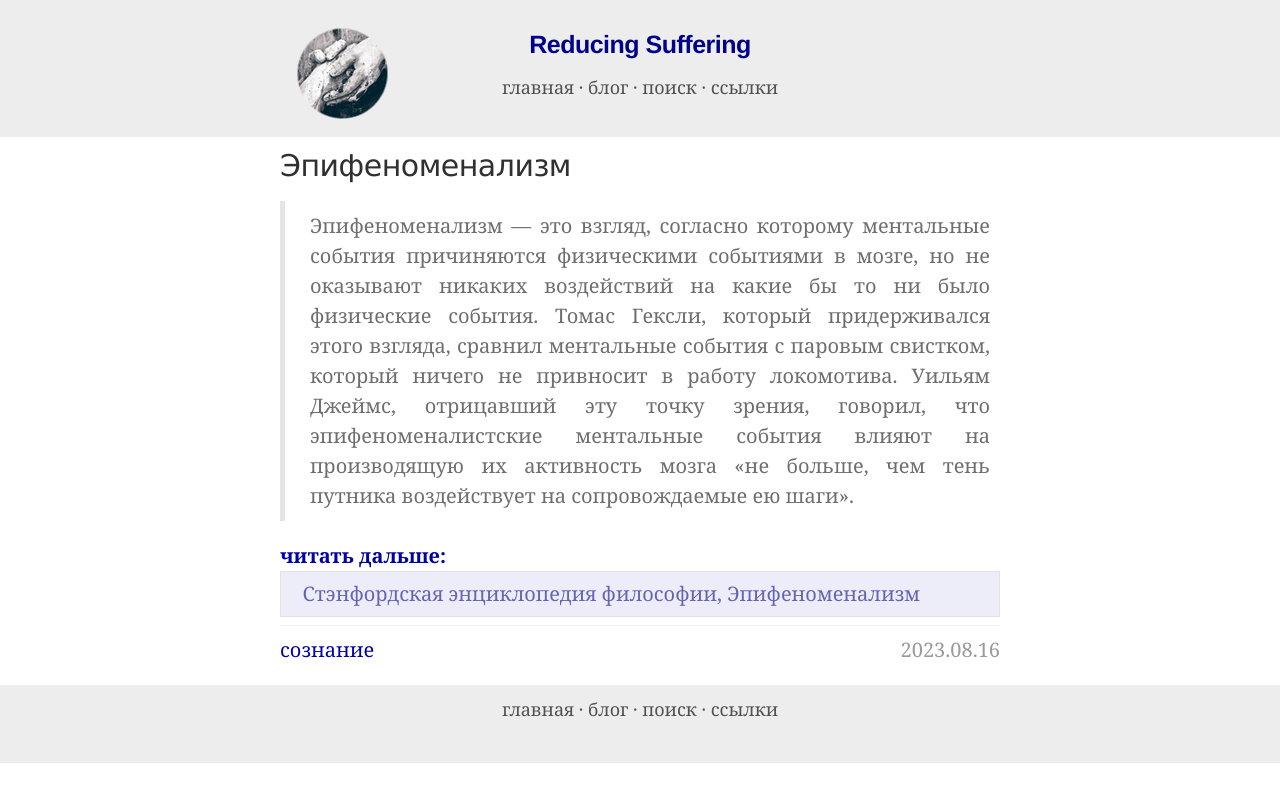
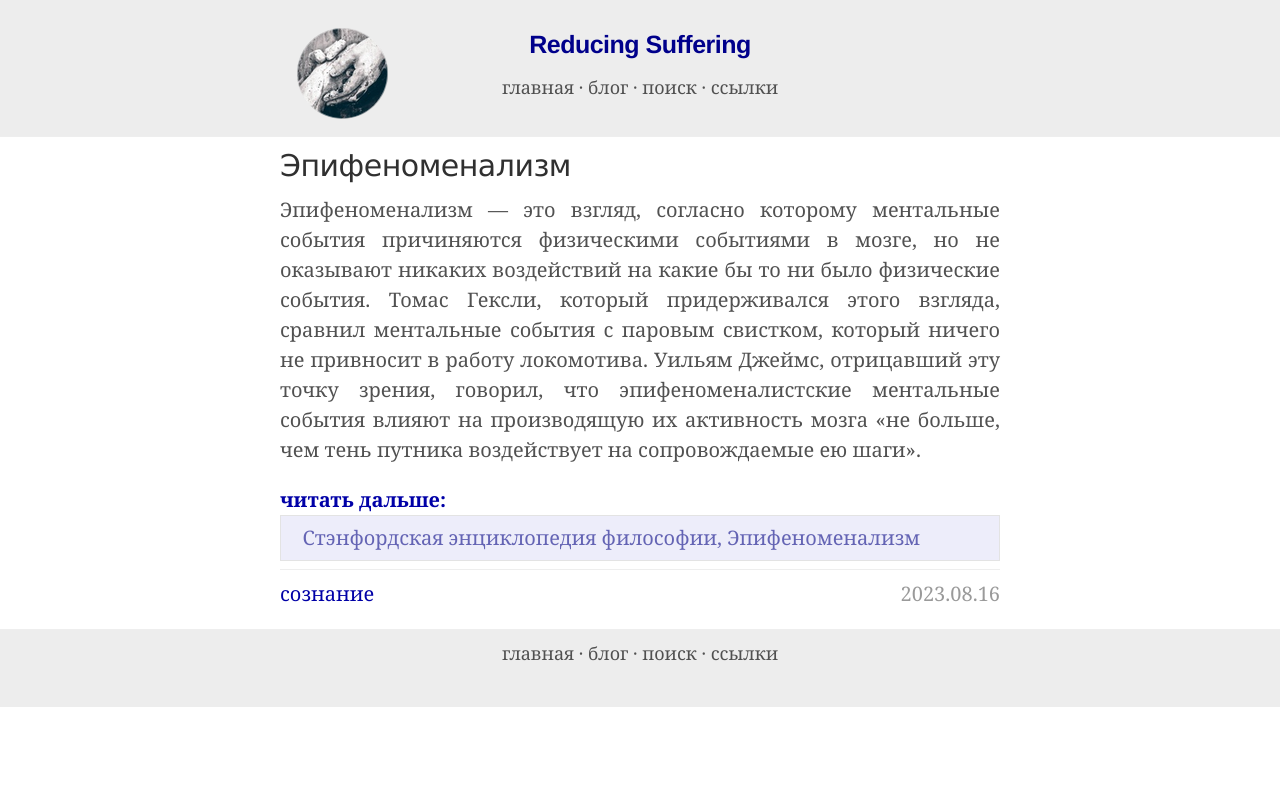
Before and after one commit to ReducingSuffering/reducingsuffering.github.io, a Jekyll site: the page built from _posts/wt/Энциклопедии/SEP/2023-08-16-505.md, in a window 1280 px wide. Shown: the top 802 px of the page. Built offline with Jekyll 4.4.1, drawn with Linux system fonts in a browser that asks for light colours.

Commit message:
small fix

```diff
--- a/_posts/wt/Энциклопедии/SEP/2023-08-16-505.md
+++ b/_posts/wt/Энциклопедии/SEP/2023-08-16-505.md
@@ -13,4 +13,4 @@ link_to: https://philosophy.ru/ru/epiphenomenalism/
 source:
   - Стэнфордская энциклопедия философии
 ---
->Эпифеноменализм — это взгляд, согласно которому ментальные события причиняются физическими событиями в мозге, но не оказывают никаких воздействий на какие бы то ни было физические события. Томас Гексли, который придерживался этого взгляда, сравнил ментальные события с паровым свистком, который ничего не привносит в работу локомотива. Уильям Джеймс, отрицавший эту точку зрения, говорил, что эпифеноменалистские ментальные события влияют на производящую их активность мозга «не больше, чем тень путника воздействует на сопровождаемые ею шаги».
+Эпифеноменализм — это взгляд, согласно которому ментальные события причиняются физическими событиями в мозге, но не оказывают никаких воздействий на какие бы то ни было физические события. Томас Гексли, который придерживался этого взгляда, сравнил ментальные события с паровым свистком, который ничего не привносит в работу локомотива. Уильям Джеймс, отрицавший эту точку зрения, говорил, что эпифеноменалистские ментальные события влияют на производящую их активность мозга «не больше, чем тень путника воздействует на сопровождаемые ею шаги».
```
Also changed, not shown: _posts/wt/Энциклопедии/SEP/2023-06-03-474.md (+2 -2 lines).
